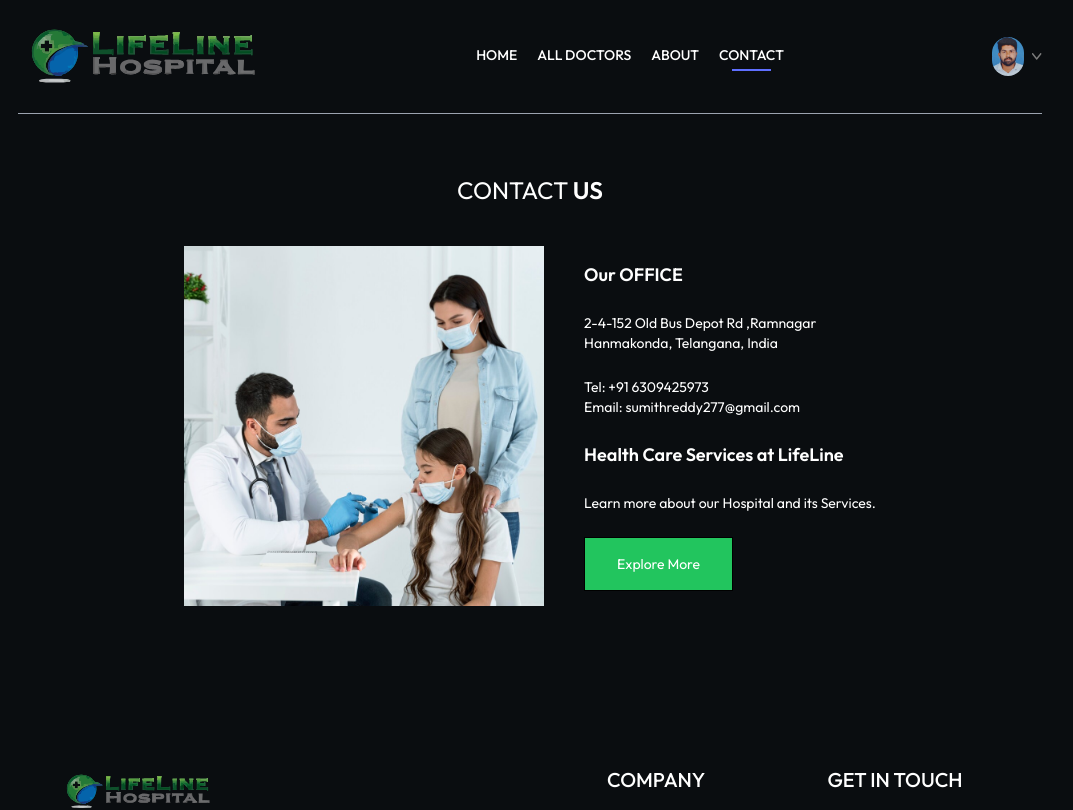
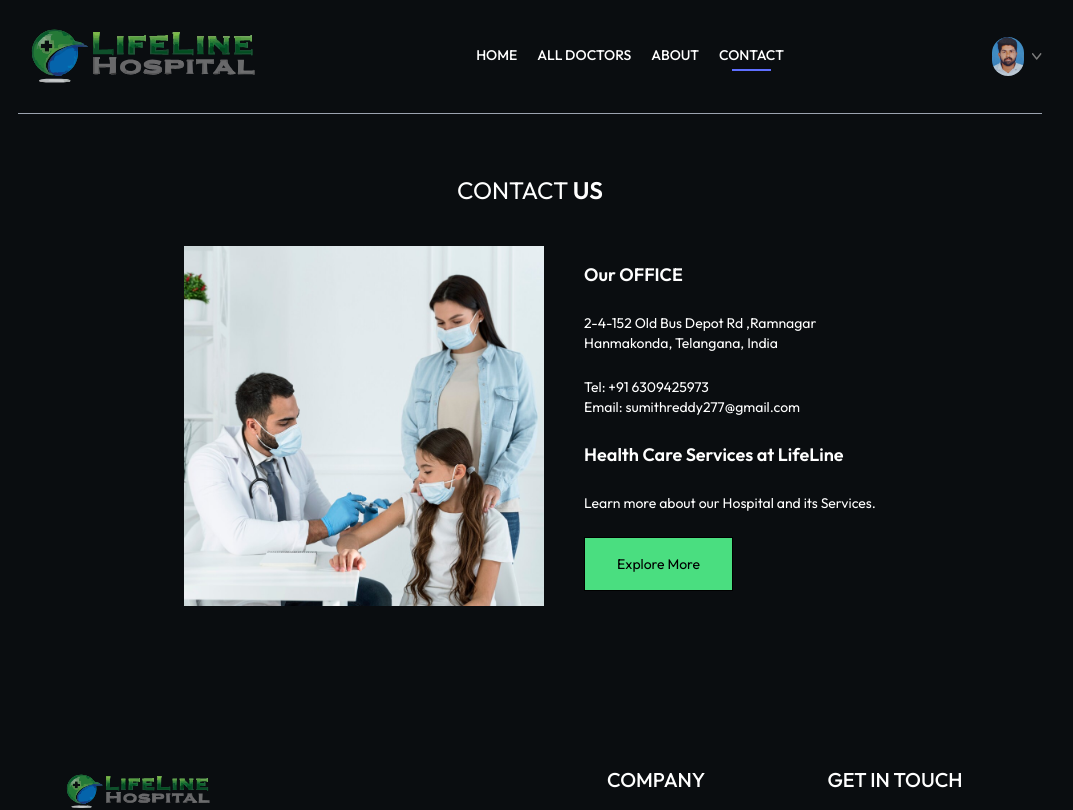
Before and after one commit to amshugannu/Hospital-Appointment-Booking, a React (Vite) app: page /contact in a window 1280 px wide. Shown: the top 810 px of the page, without its empty margins (110-1183 px from the left). Built offline with nearby package versions, Linux system fonts and the light colour scheme.

Commit message:
Update Contact.jsx

```diff
--- a/src/pages/Contact.jsx
+++ b/src/pages/Contact.jsx
@@ -16,7 +16,7 @@ const Contact = () => {
           <p className='text-white'>Tel: +91 6309425973 <br />Email: sumithreddy277@gmail.com</p>
           <p className='font-semibold text-lg text-white'>Health Care Services at LifeLine </p>
           <p className='text-white'>Learn more about our Hospital and its Services.</p>
-          <button className='text-white border bg-green-500 border-black px-8 py-4 text-sm hover:bg-black hover:text-white transition-all duration-500'>Explore More</button>
+          <button className='text-black border bg-green-400 border-black px-8 py-4 text-sm hover:bg-black hover:text-white transition-all duration-500'>Explore More</button>
         </div>
 
       </div>
```
